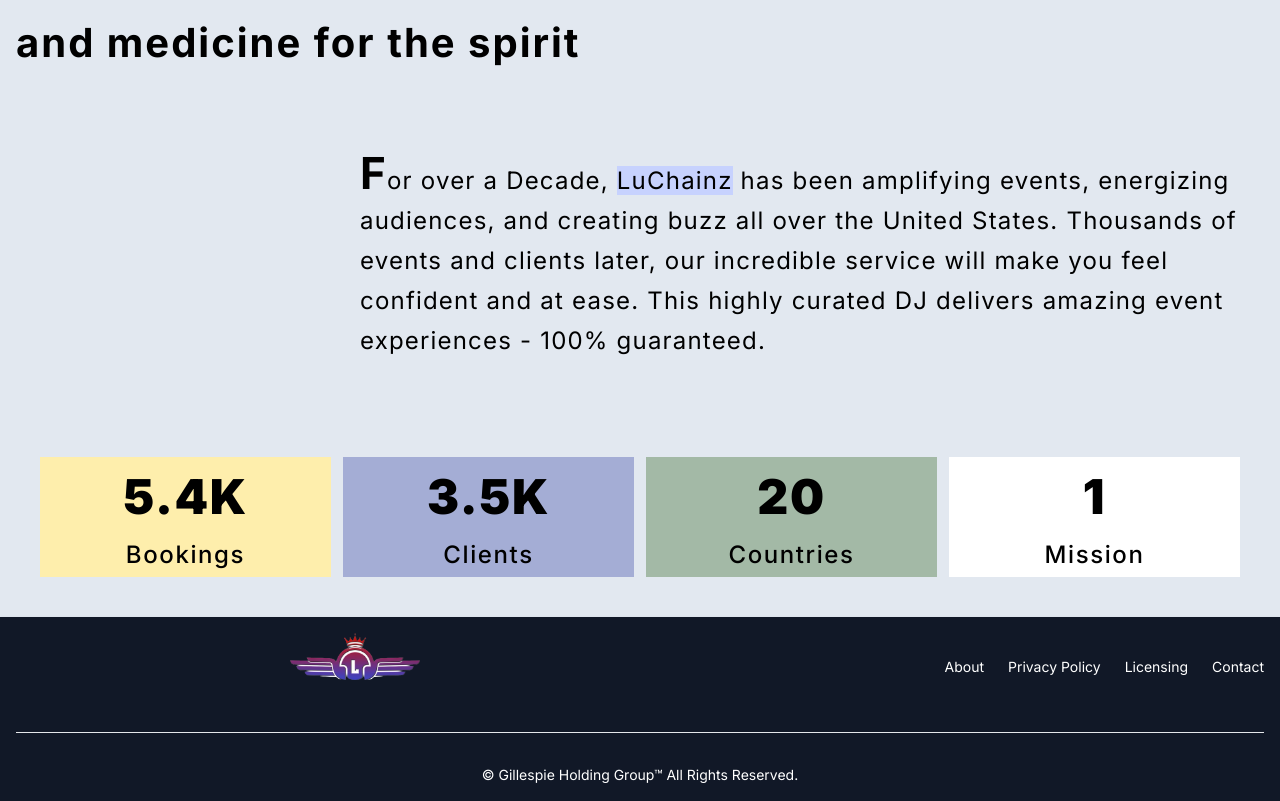
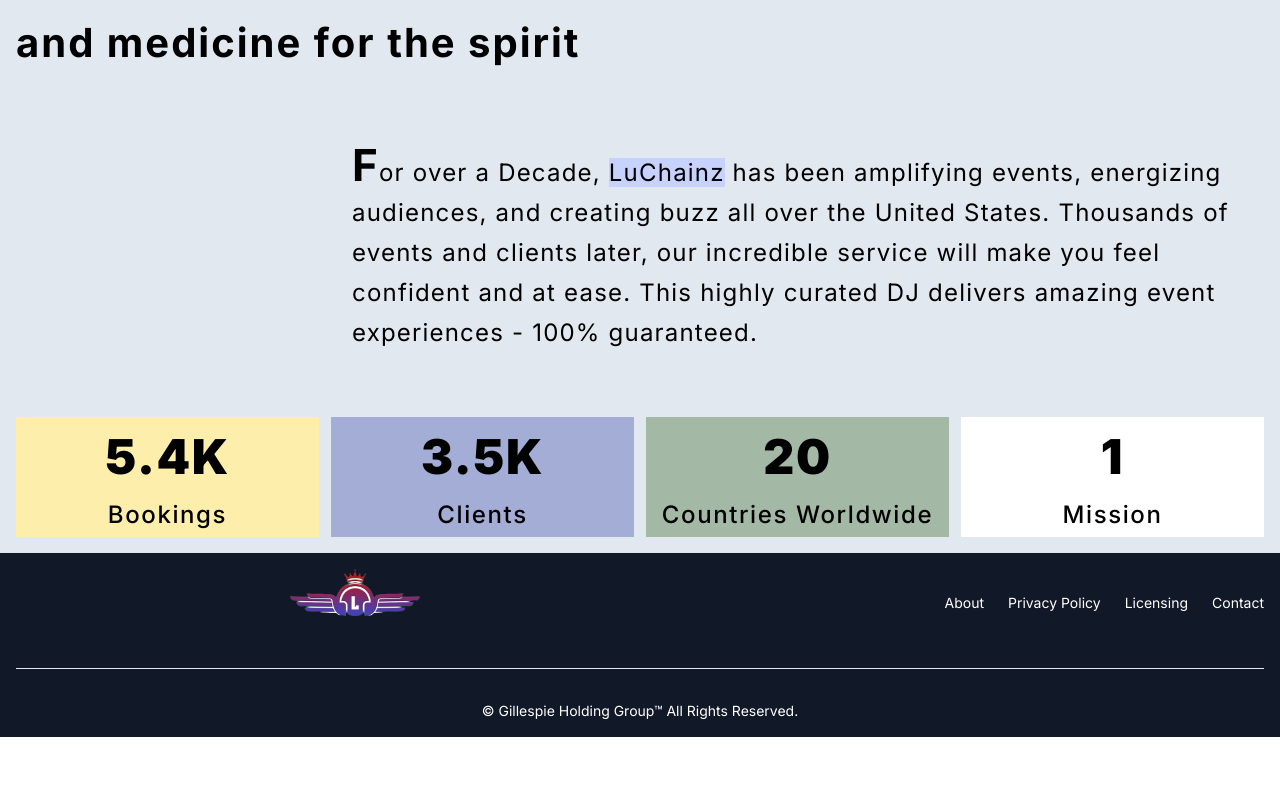
Before and after one commit to lamboprogramming/vercel-launch, a Next.js app in the folder djluchainz/: page / in a window 1280 px wide. Shown: the part 1130-1931 px from the top of the page. After the commit the page ends 1867 px from the top, so only its background shows below. Built offline with nearby package versions, Linux system fonts and the light colour scheme.

Commit message:
new home page section

```diff
--- a/djluchainz/components/Heropage.jsx
+++ b/djluchainz/components/Heropage.jsx
@@ -59,7 +59,7 @@ const Heropage = () => {
 
       {/* Col 2 content here */}
       <div className='col-span-4 col-start-1 md:col-start-2 md:col-span-4'>
-      <p className='text-[20px] md:text-[24px] text-black tracking-wider leading-10 mb-6 text-lg  p-8 m-2 '>
+      <p className='text-[20px] md:text-[24px] text-black tracking-wider leading-10 mb-6 text-lg  p-6 m-2 '>
       <span className='font-bold text-[44px]'>F</span>or over a Decade, <span className='bg-indigo-200'>LuChainz</span> has been amplifying events, energizing audiences, and creating buzz all over the United States. Thousands of events and clients later, our incredible service will make you feel confident and at ease. This highly curated DJ delivers amazing event experiences - 100% guaranteed.
       </p>
 
@@ -73,23 +73,23 @@ const Heropage = () => {
     </div>
 
     {/* Section 3 grid cards */}
-    <div className='grid grid-cols-1 gap-3 pr-8 m-6 tracking-widest gap-white md:grid-cols-4 rounded-2xl'>
+    <div className='grid grid-cols-1 pr-8 tracking-widest md:gap-3 md:grid-cols-4 rounded-2xl'>
     {/* Col 1 */}
     <div className="w-full h-30 pt-1 m-4 text-center bg-[#feeeac]">
       <p className=' text-[48px] font-[900] text-black'>5.4K</p>
-      <p className='text-[24px] font-[500] text-black font-sans p-1'>Bookings</p>
+      <p className='text-[24px] font-[500] text-black font-sans p-1'>Bookings </p>
     </div>
 
 
     {/* Col 2 */}
-    <div className="w-full h-430 pt-1 m-4 text-center bg-[#a4add5]">
+    <div className="w-full h-30 pt-1 m-4 text-center bg-[#a4add5]">
     <p className='text-[48px] font-[900] text-black '>3.5K</p>
     <p className='text-[24px] font-[500] text-black font-sans p-1'>Clients</p>
   </div>
     {/* Col 3 */}
     <div className="w-full h-30 pt-1 m-4 text-center bg-[#A3B9A6]">
       <p className='text-[48px] font-[900] text-black '>20</p>
-      <p className='text-[24px] font-[500] text-black font-sans p-1'>Countries</p>
+      <p className='text-[24px] font-[500] text-black font-sans p-1'>Countries Worldwide</p>
     </div>
 
     {/* Col 4 */}
```
